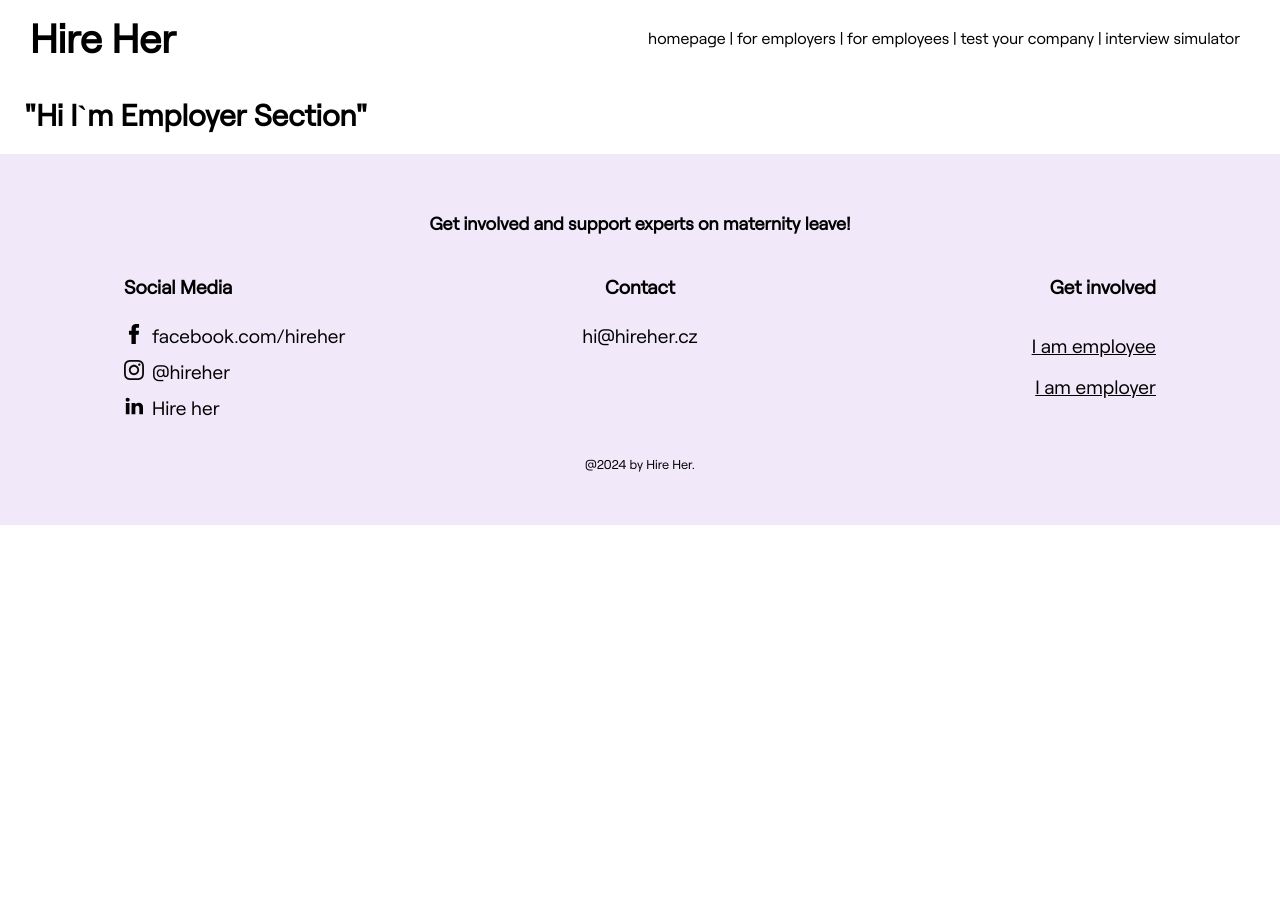
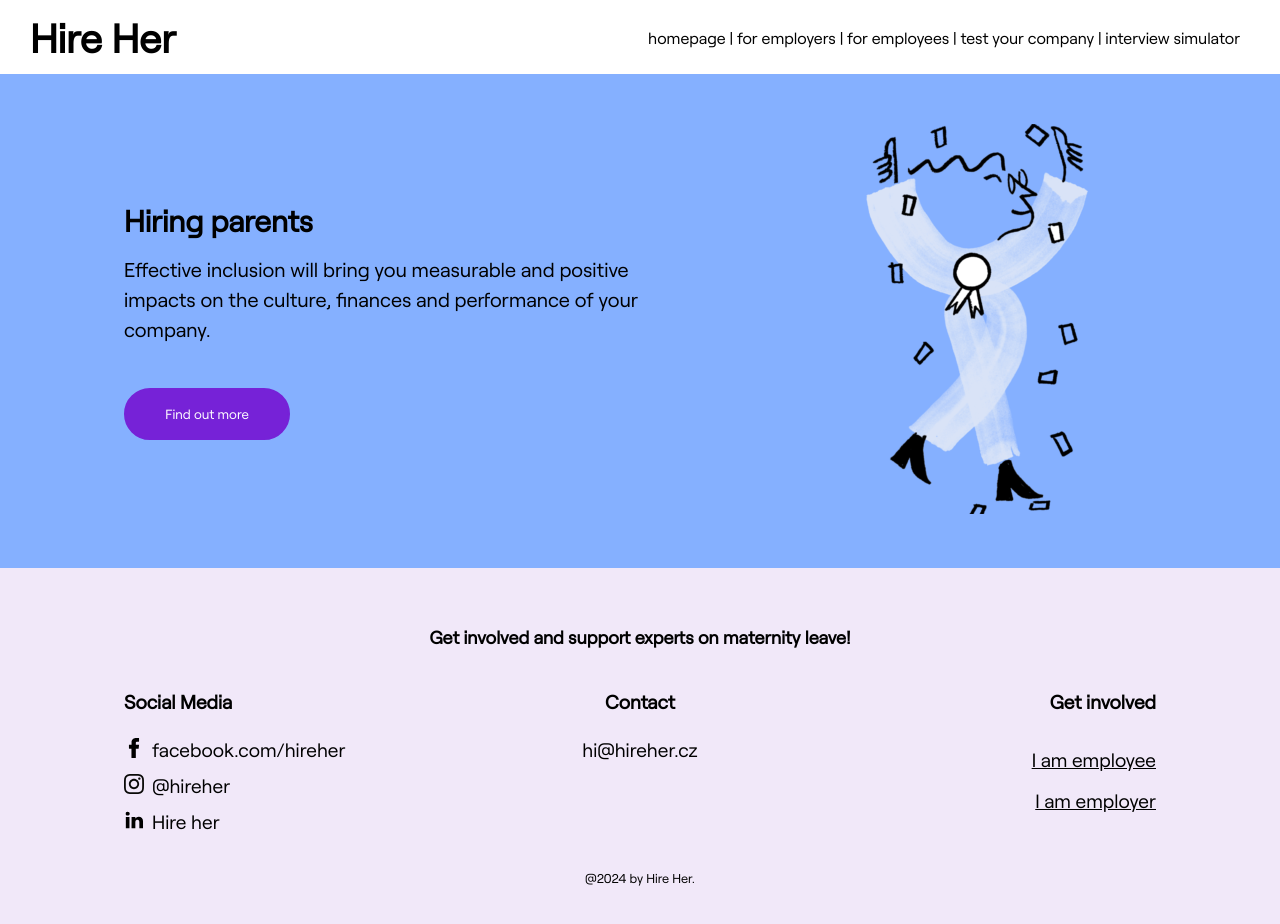
Before and after one commit to s0lena/hire-her, a React (Vite) app: page /employer-section in a window 1280 px wide. Shown: the top 924 px of the page. Before the commit the page ends 800 px from the top, so only its background shows below. Built offline with nearby package versions, Linux system fonts and the light colour scheme.

Commit message:
start creating components for employee and employer

```diff
--- a/src/pages/EmployeeSection/index.jsx
+++ b/src/pages/EmployeeSection/index.jsx
@@ -1,3 +1,19 @@
+import './style.css';
+import '../../global.css';
+
 export const EmployeeSection = () => {
-    return (<h2>"Hi I`m Employee Section"</h2>)
-}
+  return (
+    <>
+      <div className="container-employeeSection">
+        <div className="container-employeeSection__text">
+          <h2>Family and Work</h2>
+          <p>We will help you find balance</p>
+          <button>Find out more</button>
+        </div>
+        <div className="container-employeeSection__image">
+          <img src="/blue-icon-woman.png" alt="Woman Icon" />
+        </div>
+      </div>
+    </>
+  );
+};
--- /dev/null
+++ b/src/pages/EmployeeSection/style.css
@@ -0,0 +1,51 @@
+.container-employeeSection {
+  display: flex;
+  align-items: center;
+  justify-content: space-between;
+  background-color: #85B0FF;
+  padding: 50px 100px;
+}
+
+.container-employeeSection__text {
+  display: flex;
+  flex-direction: column;
+  justify-content: center;
+  max-width: 50%;
+}
+
+.container-employeeSection__text h2 {
+  color: #000;
+  font-family: "Roobert";
+  font-size: 30px;
+  font-weight: bold;
+  line-height: 1.2;
+  padding-left: 24px;
+  margin: 0;
+}
+
+.container-employeeSection__text p {
+  font-family: "Roobert";
+  font-size: 20px;
+  font-weight: 500;
+  line-height: 1.5;
+  margin-left: 24px;
+  margin-top: 16px;
+}
+
+.container-employeeSection__text button {
+  border-radius: 32px;
+  width: 166px;
+  height: 52px;
+  border: 2px solid #7622D7;
+  background: #7622D7;
+  color: #FFFFFF;
+  margin-left: 24px;
+  margin-top: 24px;
+  font-family: 'Roobert';
+  cursor: pointer;
+}
+
+.container-employeeSection__image img {
+  width: 390px;
+  height: 390px;
+}
--- a/src/pages/EmployerSection/index.jsx
+++ b/src/pages/EmployerSection/index.jsx
@@ -1,3 +1,22 @@
+import './style.css';
+import '../../global.css';
+
 export const EmployerSection = () => {
-    return (<h2>"Hi I`m Employer Section"</h2>)
-}
+  return (
+    <>
+      <div className="container-employerSection">
+        <div className="container-employerSection__text">
+          <h2>Hiring parents</h2>
+          <p>
+            Effective inclusion will bring you measurable and positive impacts
+            on the culture, finances and performance of your company.
+          </p>
+          <button>Find out more</button>
+        </div>
+        <div className="container-employerSection__image">
+          <img src="/blue-icon-woman.png" alt="Woman Icon" />
+        </div>
+      </div>
+    </>
+  );
+};
--- /dev/null
+++ b/src/pages/EmployerSection/style.css
@@ -0,0 +1,51 @@
+.container-employerSection {
+  display: flex;
+  align-items: center;
+  justify-content: space-between;
+  background-color: #85B0FF;
+  padding: 50px 100px;
+}
+
+.container-employerSection__text {
+  display: flex;
+  flex-direction: column;
+  justify-content: center;
+  max-width: 50%;
+}
+
+.container-employerSection__text h2 {
+  color: #000;
+  font-family: "Roobert";
+  font-size: 30px;
+  font-weight: bold;
+  line-height: 1.2;
+  padding-left: 24px;
+  margin: 0;
+}
+
+.container-employerSection__text p {
+  font-family: "Roobert";
+  font-size: 20px;
+  font-weight: 500;
+  line-height: 1.5;
+  margin-left: 24px;
+  margin-top: 16px;
+}
+
+.container-employerSection__text button {
+  border-radius: 32px;
+  width: 166px;
+  height: 52px;
+  border: 2px solid #7622D7;
+  background: #7622D7;
+  color: #FFFFFF;
+  margin-left: 24px;
+  margin-top: 24px;
+  font-family: 'Roobert';
+  cursor: pointer;
+}
+
+.container-employerSection__image img {
+  width: 390px;
+  height: 390px;
+}
```
Also changed, not shown: public/blue-icon-woman.png (added).
